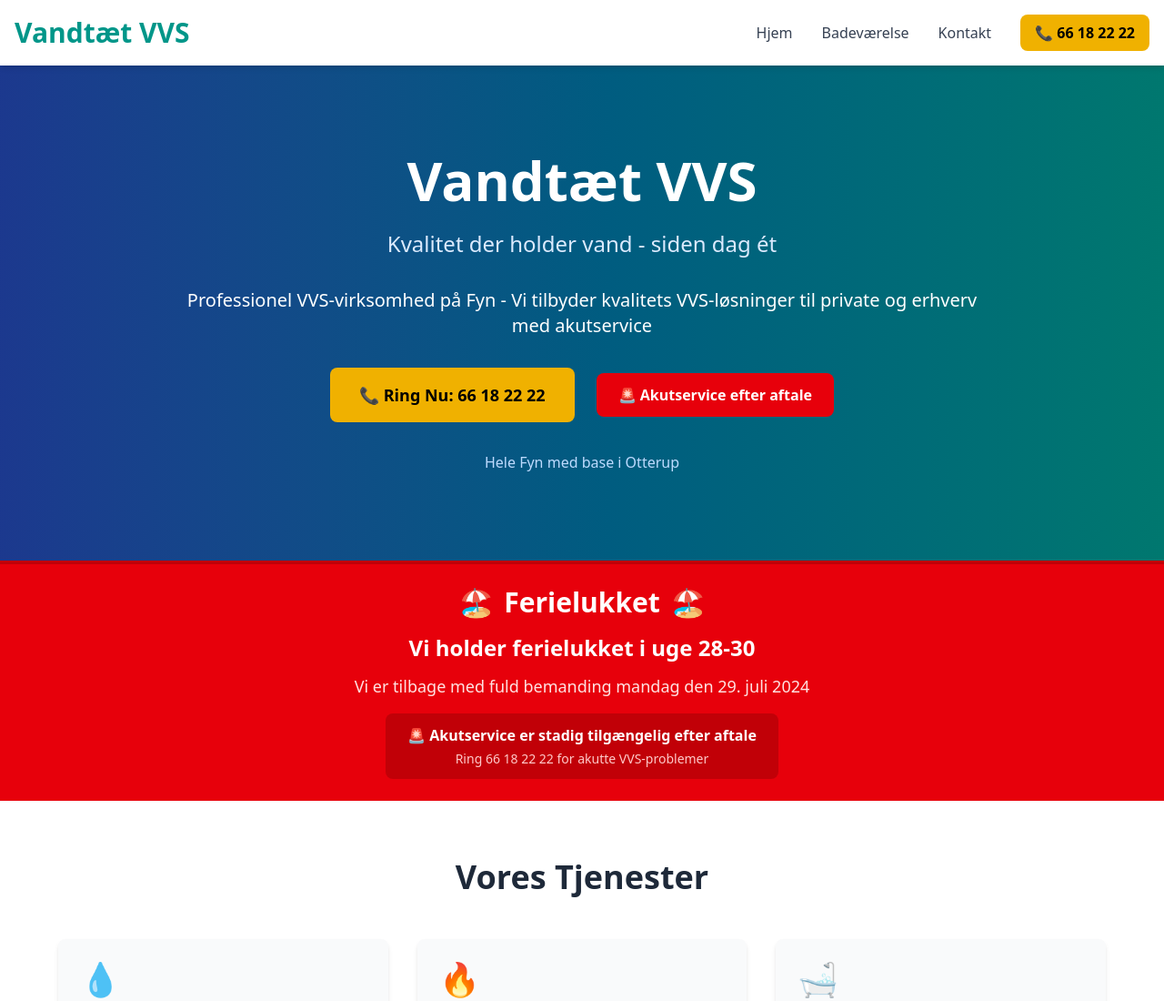
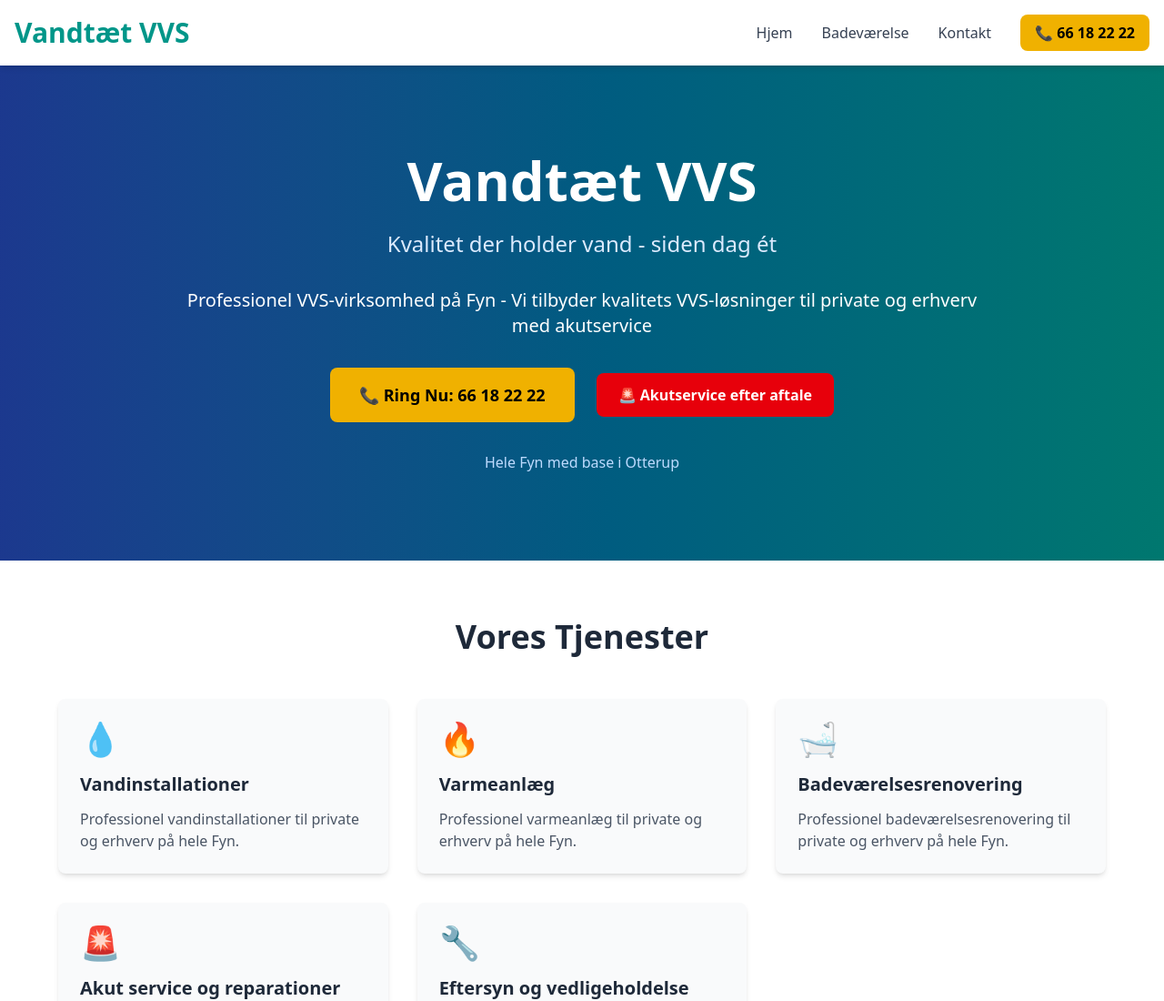
Before and after one commit to webmaister-ai/site-10, an Eleventy site: page src/index.html in a window 1280 px wide. Shown: the top 1100 px of the page at 91% size. Built offline with nearby package versions, Linux system fonts and the light colour scheme; Eleventy itself is replaced by a stand-in of ours; files that its build step writes are made by us from their sources.

Commit message:
AI Task 62: vi er tilbage fra ferie, fjern ferielukket besked

```diff
--- a/src/index.html
+++ b/src/index.html
@@ -28,26 +28,6 @@ description: Professionel VVS-virksomhed på Fyn - Vi tilbyder kvalitets VVS-lø
   </div>
 </section>
 
-<!-- Holiday Closure Notice -->
-<section class="bg-red-600 text-white py-6 border-t-4 border-red-700">
-  <div class="container mx-auto px-4">
-    <div class="max-w-4xl mx-auto text-center">
-      <div class="flex items-center justify-center gap-3 mb-4">
-        <div class="text-3xl">🏖️</div>
-        <h2 class="text-2xl lg:text-3xl font-bold">Ferielukket</h2>
-        <div class="text-3xl">🏖️</div>
-      </div>
-      <p class="text-xl lg:text-2xl font-semibold mb-3">Vi holder ferielukket i uge 28-30</p>
-      <p class="text-lg text-red-100 mb-4">
-        Vi er tilbage med fuld bemanding mandag den 29. juli 2024
-      </p>
-      <div class="bg-red-700 inline-block px-6 py-3 rounded-lg">
-        <p class="font-semibold">🚨 Akutservice er stadig tilgængelig efter aftale</p>
-        <p class="text-sm text-red-200 mt-1">Ring {{ business.phone }} for akutte VVS-problemer</p>
-      </div>
-    </div>
-  </div>
-</section>
 
 <!-- Services Section -->
 <section class="py-16 bg-white">
```
